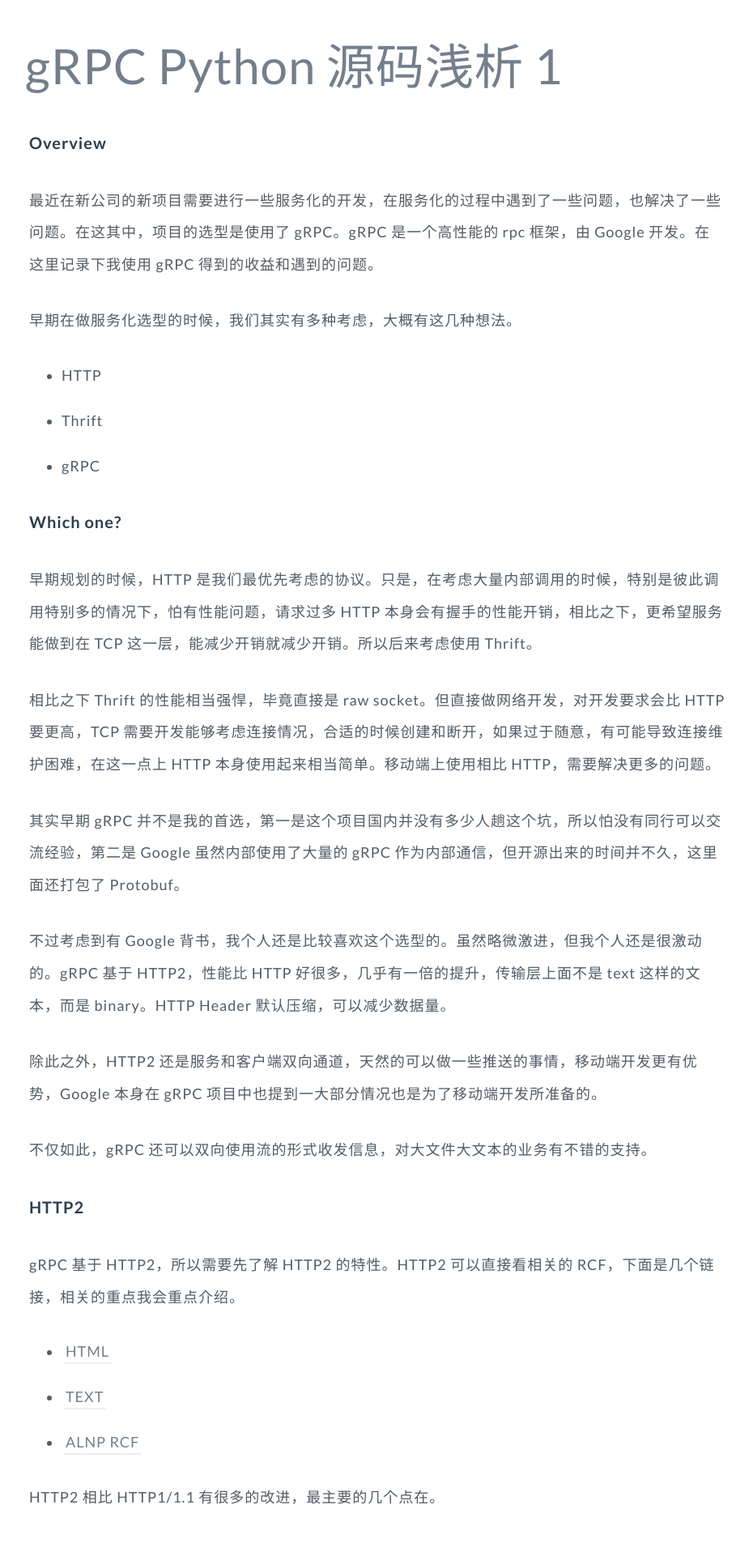
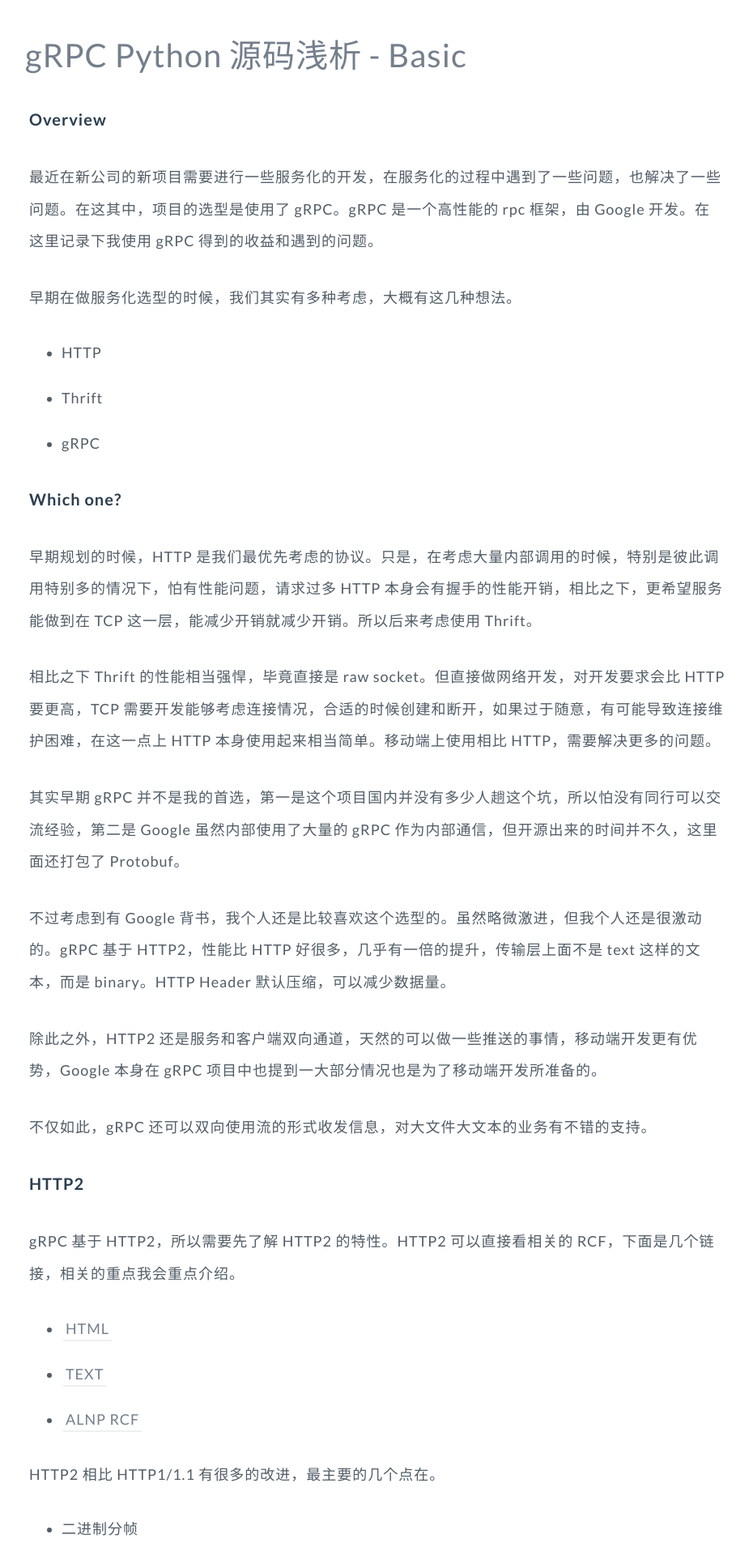
Before and after one commit to GuoJing/blog, a Jekyll site: the page built from _posts/blog/2016/2016-03-10-grpc-python-bind-source-code-1.md, in a window 1280 px wide. Shown: the top 1905 px of the page at 81% size, without its empty margins (174-1099 px from the left). Built offline with Jekyll 4.4.1, drawn with Linux system fonts in a browser that asks for light colours.

Commit message:
auto commit

```diff
--- a/_posts/blog/2016/2016-03-10-grpc-python-bind-source-code-1.md
+++ b/_posts/blog/2016/2016-03-10-grpc-python-bind-source-code-1.md
@@ -1,6 +1,6 @@
 ---
 layout:    post
-title:     gRPC Python 源码浅析 1
+title:     gRPC Python 源码浅析 - Basic
 category:  blog
 description: gRPC Python 源码
 tags: gRPC Python Google Source Coding HTTP2
--- a/style/style.css
+++ b/style/style.css
@@ -129,7 +129,7 @@
 }
 
 .title {
-  font-size: 6rem;
+  font-size: 4rem;
   margin-left: -5px;
   margin-bottom: 30px;
   color: #747f8c;
```
Also changed, not shown: _posts/blog/2016/2016-03-10-grpc-python-bind-source-code-2.md (+1 -1 lines), _posts/blog/2016/2016-03-14-grpc-python-bind-source-code-3.md (+1 -1 lines), _posts/blog/2016/2016-03-15-grpc-python-bind-source-code-4.md (+1 -1 lines).
